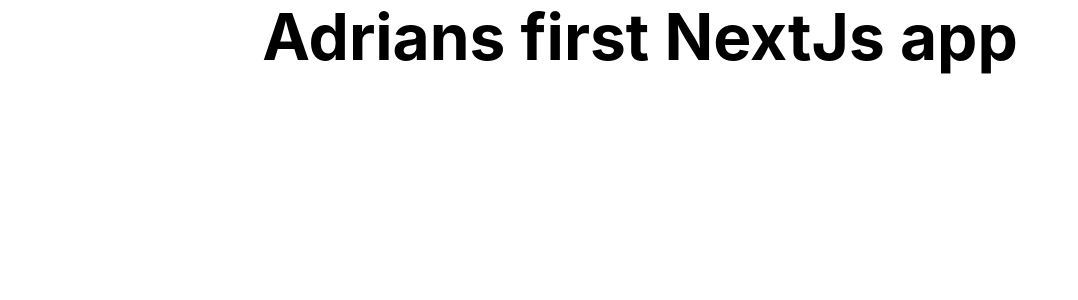
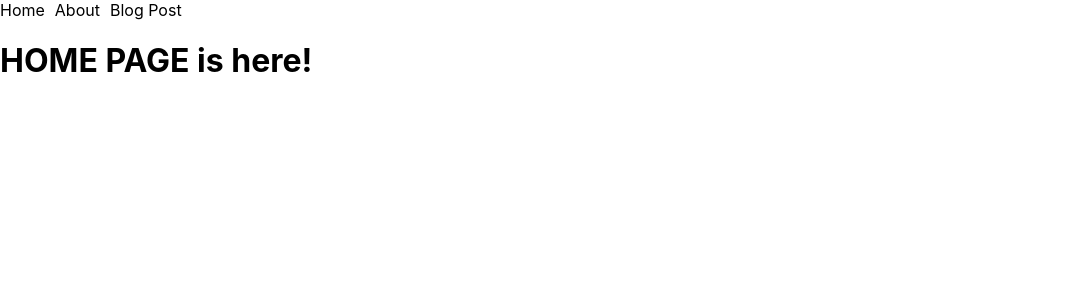
Before and after one commit to adriancabal/first-nextjs-app, a Next.js app: page / in a window 1280 px wide. Shown: the top 300 px of the page, without its empty margins (0-1078 px from the left). Built offline with nearby package versions, Linux system fonts and the light colour scheme.

Commit message:
added routing

```diff
--- /dev/null
+++ b/components/Header.js
@@ -0,0 +1,34 @@
+import { useRouter } from 'next/router'
+
+export default function Header() {
+  return (
+    <div>
+      <Link href="/">Home</Link>
+      <Link href="/about">About</Link>
+      <Link href="/blog/hello-world">Blog Post</Link>
+    </div>
+  )
+}
+
+const Link = ({ children, href }) => {
+  const router = useRouter()
+  return (
+    <a
+      href="#"
+      onClick={(e) => {
+        e.preventDefault()
+        // typically you want to use `next/link` for this usecase
+        // but this example shows how you can also access the router
+        // and use it manually
+        router.push(href)
+      }}
+    >
+      {children}
+      <style jsx>{`
+        a {
+          margin-right: 10px;
+        }
+      `}</style>
+    </a>
+  )
+}
--- a/pages/index.js
+++ b/pages/index.js
@@ -1,71 +1,32 @@
-import Head from 'next/head';
-// import Image from 'next/image';
-import styles from '../styles/Home.module.css';
+// import Link from 'next/link';
+import Header from '../components/Header';
 
 export default function Home() {
   return (
-    <div className={styles.container}>
-      <h1 className={styles.title}>{"Adrians first NextJs app"}</h1>
+    <div>
+      <Header />
+      <h1>HOME PAGE is here!</h1>
+    </div>
 
-      {/* <Head>
-        <title>Create Next App</title>
-        <meta name="description" content="Generated by create next app" />
-        <link rel="icon" href="/favicon.ico" />
-      </Head>
-
-      <main className={styles.main}>
-        <h1 className={styles.title}>
-          Welcome to <a href="https://nextjs.org">Next.js!</a>
-        </h1>
-
-        <p className={styles.description}>
-          Get started by editing{' '}
-          <code className={styles.code}>pages/index.js</code>
-        </p>
-
-        <div className={styles.grid}>
-          <a href="https://nextjs.org/docs" className={styles.card}>
-            <h2>Documentation &rarr;</h2>
-            <p>Find in-depth information about Next.js features and API.</p>
-          </a>
-
-          <a href="https://nextjs.org/learn" className={styles.card}>
-            <h2>Learn &rarr;</h2>
-            <p>Learn about Next.js in an interactive course with quizzes!</p>
-          </a>
-
-          <a
-            href="https://github.com/vercel/next.js/tree/canary/examples"
-            className={styles.card}
-          >
-            <h2>Examples &rarr;</h2>
-            <p>Discover and deploy boilerplate example Next.js projects.</p>
-          </a>
-
-          <a
-            href="https://vercel.com/new?utm_source=create-next-app&utm_medium=default-template&utm_campaign=create-next-app"
-            className={styles.card}
-          >
-            <h2>Deploy &rarr;</h2>
-            <p>
-              Instantly deploy your Next.js site to a public URL with Vercel.
-            </p>
-          </a>
-        </div>
-      </main> */}
-
-      {/* <footer className={styles.footer}>
-        <a
-          href="https://vercel.com?utm_source=create-next-app&utm_medium=default-template&utm_campaign=create-next-app"
-          target="_blank"
-          rel="noopener noreferrer"
-        >
-          Powered by{' '}
-          <span className={styles.logo}>
-            <Image src="/vercel.svg" alt="Vercel Logo" width={72} height={16} />
-          </span>
-        </a>
-      </footer> */}
-    </div>
+    // <div>
+    // <ul>
+    //   <li>
+    //     <Link href="/">
+    //       <a>Home</a>
+    //     </Link>
+    //   </li>
+    //   <li>
+    //     <Link href="/about">
+    //       <a>About Us</a>
+    //     </Link>
+    //   </li>
+    //   <li>
+    //     <Link href="/blog/hello-world">
+    //       <a>Blog Post</a>
+    //     </Link>
+    //   </li>
+    // </ul>
+    // <h1>HOME PAGE is here!</h1>
+    // </div>
   )
 }
```
Also changed, not shown: pages/about.js (added, +28 -0 lines), pages/blog/hello-world.js (added, +30 -0 lines).
